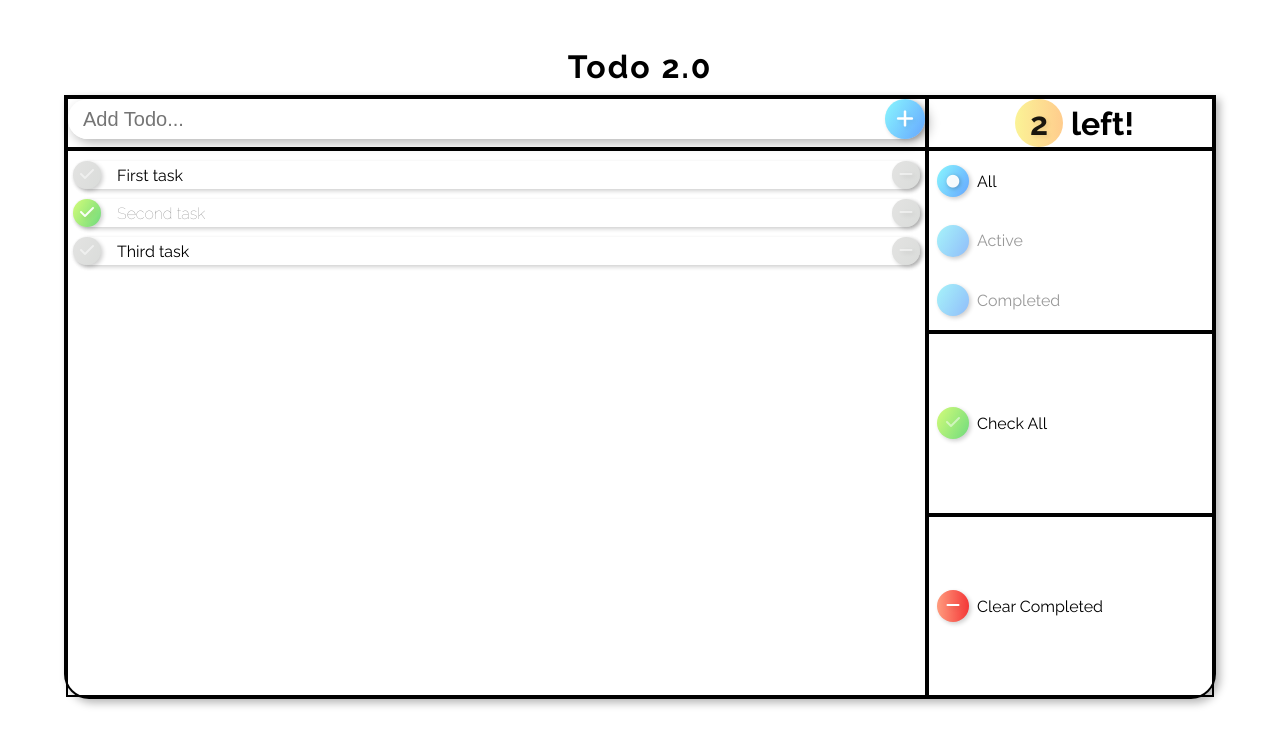
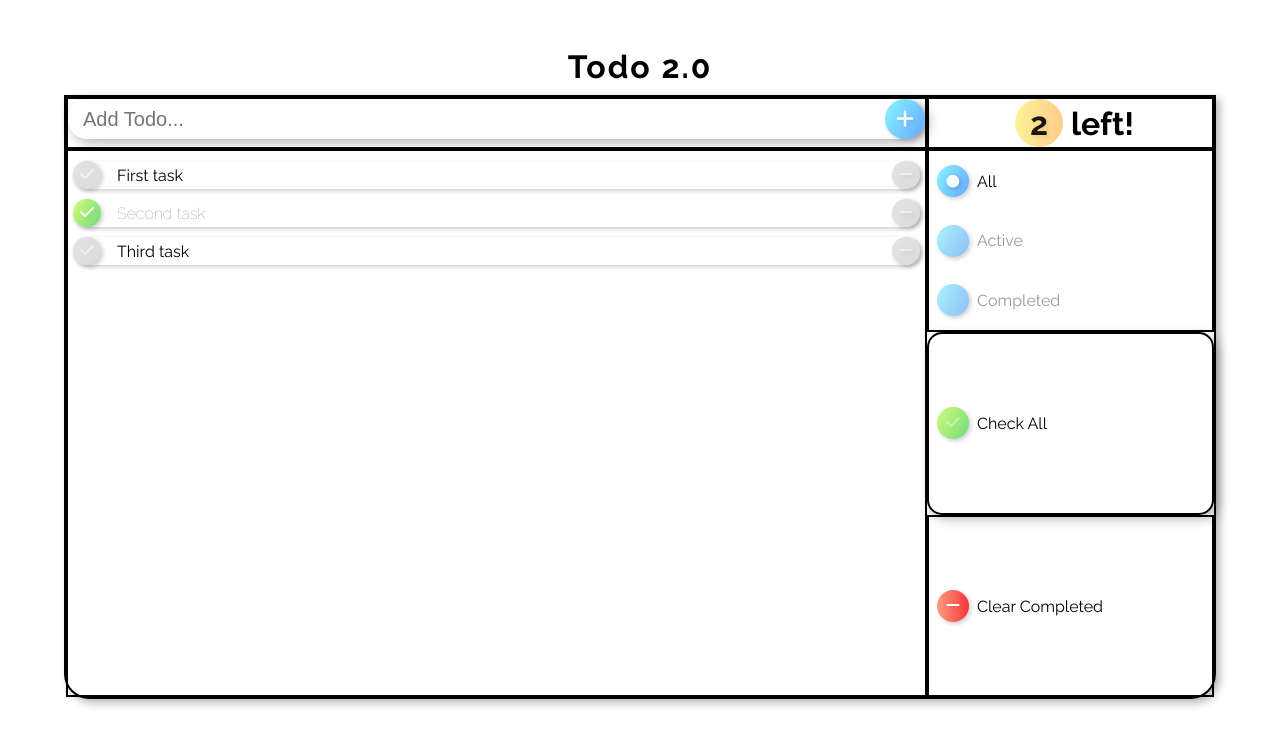
Before and after one commit to jmart790/vue_todo, a Vue app: page /#/ in a window 1280 px wide. Shown: the top 746 px of the page. Built offline with nearby package versions, Linux system fonts and the light colour scheme.

Commit message:
edited style

```diff
--- a/src/components/CheckAll.vue
+++ b/src/components/CheckAll.vue
@@ -30,6 +30,8 @@ export default {
   display: grid;
   align-items: center;
   grid-template-columns: auto 1fr;
+  border-radius: 15px;
+  box-shadow: 4px 4px 12px rgba(0, 0, 0, 0.287);
 
   button {
     background-image: linear-gradient(120deg, #d4fc79 0%, #6fdb7d 100%);
@@ -42,14 +44,15 @@ export default {
     width: 2rem;
     height: 2rem;
     box-shadow: 2px 2px 4px rgba(0, 0, 0, 0.187);
-    color: rgba(255, 255, 255, 0.5);
+    color: rgba(255, 255, 255, 0.4);
+    transition: 0.3s;
   }
   button:hover {
     box-shadow: 2px 2px 4px rgba(85, 237, 65, 0.187);
   }
 
   .checked {
-    color: rgba(255, 255, 255, 0.95);
+    color: rgba(255, 255, 255, 1);
   }
 }
 </style>
```
